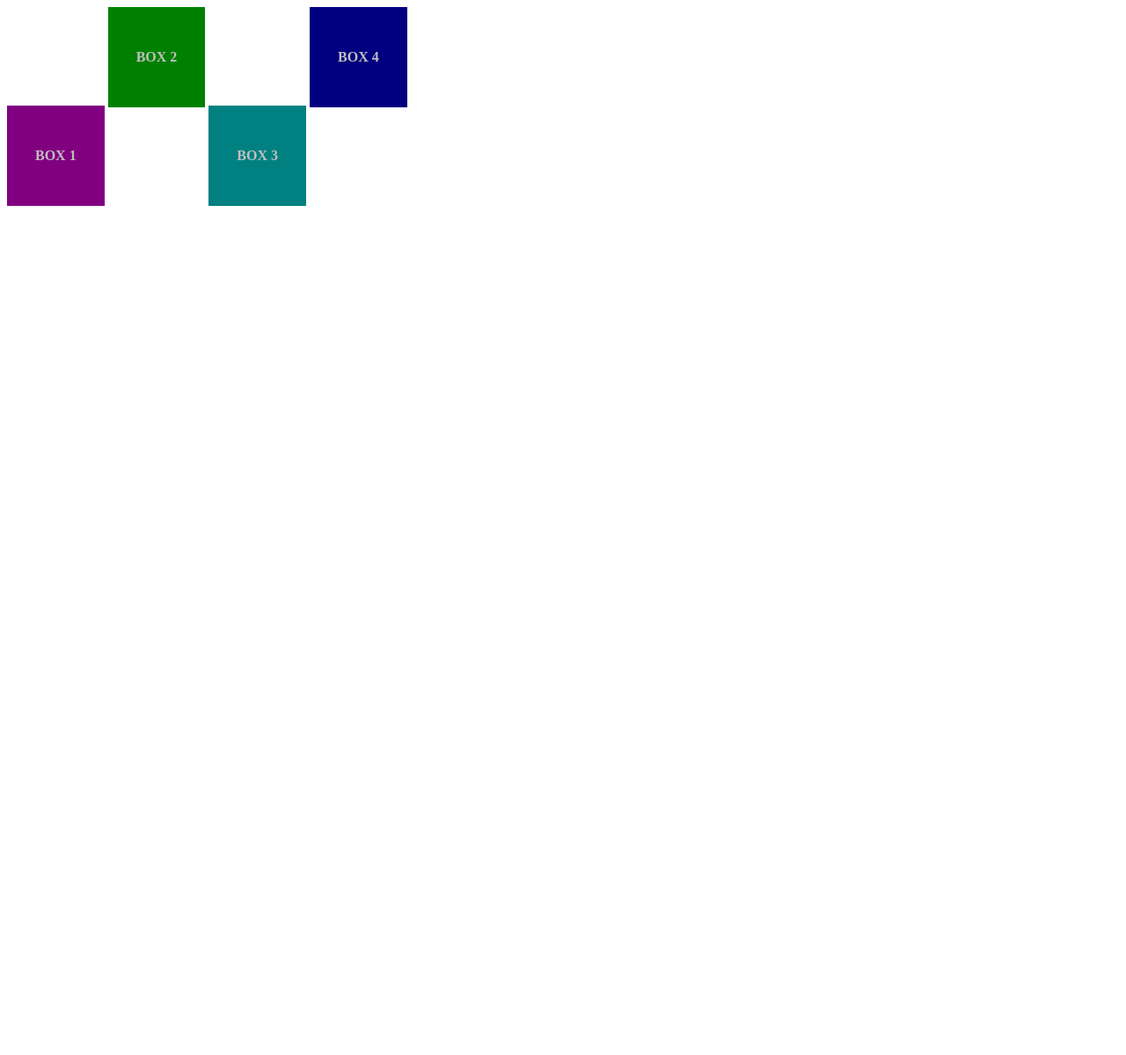
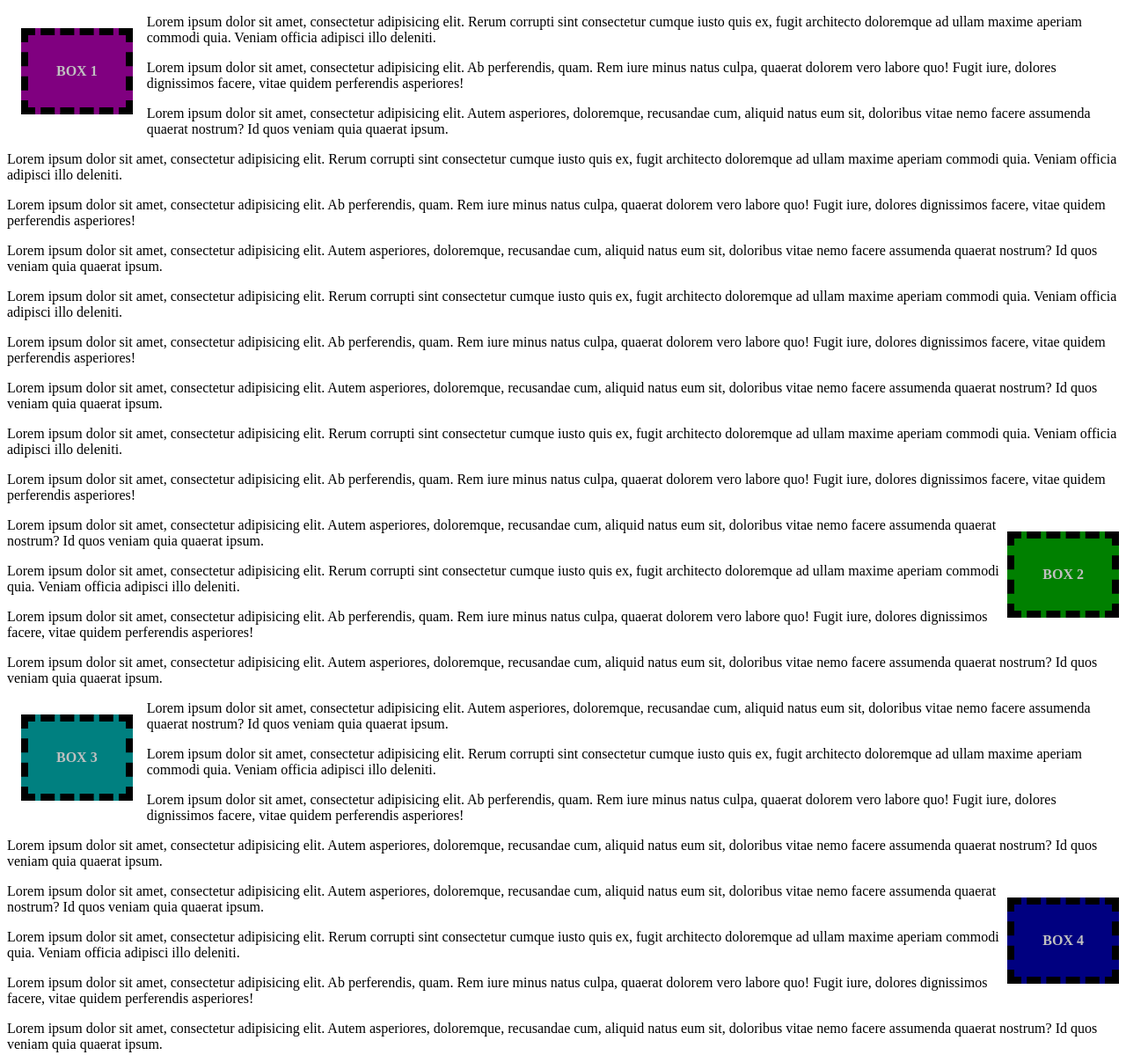
Before and after one commit to ValeritaPaz/practicando-con-position, a plain HTML site: page index.html in a window 1280 px wide. Shown: the whole page at 88% size. Before the commit the page ends 800 px from the top, so only its background shows below. Drawn offline with Linux system fonts and the light colour scheme.

Commit message:
usando float

```diff
--- a/index.html
+++ b/index.html
@@ -6,17 +6,40 @@
 	<link rel="stylesheet" type="text/css" href="main.css">
 </head>
 <body>
-	<div class="caja1">
-		<p><strong>BOX 1</strong></p>
+	<div>
+		<p class="caja1"><strong>BOX 1</strong></p>
+		<p>Lorem ipsum dolor sit amet, consectetur adipisicing elit. Rerum corrupti sint consectetur cumque iusto quis ex, fugit architecto doloremque ad ullam maxime aperiam commodi quia. Veniam officia adipisci illo deleniti.</p>
+		<p>Lorem ipsum dolor sit amet, consectetur adipisicing elit. Ab perferendis, quam. Rem iure minus natus culpa, quaerat dolorem vero labore quo! Fugit iure, dolores dignissimos facere, vitae quidem perferendis asperiores!</p>
+		<p>Lorem ipsum dolor sit amet, consectetur adipisicing elit. Autem asperiores, doloremque, recusandae cum, aliquid natus eum sit, doloribus vitae nemo facere assumenda quaerat nostrum? Id quos veniam quia quaerat ipsum.</p>
+		<p>Lorem ipsum dolor sit amet, consectetur adipisicing elit. Rerum corrupti sint consectetur cumque iusto quis ex, fugit architecto doloremque ad ullam maxime aperiam commodi quia. Veniam officia adipisci illo deleniti.</p>
+		<p>Lorem ipsum dolor sit amet, consectetur adipisicing elit. Ab perferendis, quam. Rem iure minus natus culpa, quaerat dolorem vero labore quo! Fugit iure, dolores dignissimos facere, vitae quidem perferendis asperiores!</p>
+		<p>Lorem ipsum dolor sit amet, consectetur adipisicing elit. Autem asperiores, doloremque, recusandae cum, aliquid natus eum sit, doloribus vitae nemo facere assumenda quaerat nostrum? Id quos veniam quia quaerat ipsum.</p>
+		<p>Lorem ipsum dolor sit amet, consectetur adipisicing elit. Rerum corrupti sint consectetur cumque iusto quis ex, fugit architecto doloremque ad ullam maxime aperiam commodi quia. Veniam officia adipisci illo deleniti.</p>
+		<p>Lorem ipsum dolor sit amet, consectetur adipisicing elit. Ab perferendis, quam. Rem iure minus natus culpa, quaerat dolorem vero labore quo! Fugit iure, dolores dignissimos facere, vitae quidem perferendis asperiores!</p>
+		<p>Lorem ipsum dolor sit amet, consectetur adipisicing elit. Autem asperiores, doloremque, recusandae cum, aliquid natus eum sit, doloribus vitae nemo facere assumenda quaerat nostrum? Id quos veniam quia quaerat ipsum.</p>
+		<p>Lorem ipsum dolor sit amet, consectetur adipisicing elit. Rerum corrupti sint consectetur cumque iusto quis ex, fugit architecto doloremque ad ullam maxime aperiam commodi quia. Veniam officia adipisci illo deleniti.</p>
+		<p>Lorem ipsum dolor sit amet, consectetur adipisicing elit. Ab perferendis, quam. Rem iure minus natus culpa, quaerat dolorem vero labore quo! Fugit iure, dolores dignissimos facere, vitae quidem perferendis asperiores!</p>
 	</div>
-	<div class="caja2">
-		<p><strong>BOX 2</strong></p>
+	<div>
+		<p class="caja2"><strong>BOX 2</strong></p>
+		<p>Lorem ipsum dolor sit amet, consectetur adipisicing elit. Autem asperiores, doloremque, recusandae cum, aliquid natus eum sit, doloribus vitae nemo facere assumenda quaerat nostrum? Id quos veniam quia quaerat ipsum.</p>
+		<p>Lorem ipsum dolor sit amet, consectetur adipisicing elit. Rerum corrupti sint consectetur cumque iusto quis ex, fugit architecto doloremque ad ullam maxime aperiam commodi quia. Veniam officia adipisci illo deleniti.</p>
+		<p>Lorem ipsum dolor sit amet, consectetur adipisicing elit. Ab perferendis, quam. Rem iure minus natus culpa, quaerat dolorem vero labore quo! Fugit iure, dolores dignissimos facere, vitae quidem perferendis asperiores!</p>
+		<p>Lorem ipsum dolor sit amet, consectetur adipisicing elit. Autem asperiores, doloremque, recusandae cum, aliquid natus eum sit, doloribus vitae nemo facere assumenda quaerat nostrum? Id quos veniam quia quaerat ipsum.</p>
 	</div>
-	<div class="caja3">
-		<p><strong>BOX 3</strong></p>
+	<div>
+		<p class="caja3"><strong>BOX 3</strong></p>
+		<p>Lorem ipsum dolor sit amet, consectetur adipisicing elit. Autem asperiores, doloremque, recusandae cum, aliquid natus eum sit, doloribus vitae nemo facere assumenda quaerat nostrum? Id quos veniam quia quaerat ipsum.</p>
+		<p>Lorem ipsum dolor sit amet, consectetur adipisicing elit. Rerum corrupti sint consectetur cumque iusto quis ex, fugit architecto doloremque ad ullam maxime aperiam commodi quia. Veniam officia adipisci illo deleniti.</p>
+		<p>Lorem ipsum dolor sit amet, consectetur adipisicing elit. Ab perferendis, quam. Rem iure minus natus culpa, quaerat dolorem vero labore quo! Fugit iure, dolores dignissimos facere, vitae quidem perferendis asperiores!</p>
+		<p>Lorem ipsum dolor sit amet, consectetur adipisicing elit. Autem asperiores, doloremque, recusandae cum, aliquid natus eum sit, doloribus vitae nemo facere assumenda quaerat nostrum? Id quos veniam quia quaerat ipsum.</p>
 	</div>
-	<div class="caja4">
-		<p><strong>BOX 4</strong></p>
+	<div>
+		<p class="caja4"><strong>BOX 4</strong></p>
+		<p>Lorem ipsum dolor sit amet, consectetur adipisicing elit. Autem asperiores, doloremque, recusandae cum, aliquid natus eum sit, doloribus vitae nemo facere assumenda quaerat nostrum? Id quos veniam quia quaerat ipsum.</p>
+		<p>Lorem ipsum dolor sit amet, consectetur adipisicing elit. Rerum corrupti sint consectetur cumque iusto quis ex, fugit architecto doloremque ad ullam maxime aperiam commodi quia. Veniam officia adipisci illo deleniti.</p>
+		<p>Lorem ipsum dolor sit amet, consectetur adipisicing elit. Ab perferendis, quam. Rem iure minus natus culpa, quaerat dolorem vero labore quo! Fugit iure, dolores dignissimos facere, vitae quidem perferendis asperiores!</p>
+		<p>Lorem ipsum dolor sit amet, consectetur adipisicing elit. Autem asperiores, doloremque, recusandae cum, aliquid natus eum sit, doloribus vitae nemo facere assumenda quaerat nostrum? Id quos veniam quia quaerat ipsum.</p>
 	</div>
 
 </body>
--- a/main.css
+++ b/main.css
@@ -2,23 +2,29 @@
 	background-color: purple;
 	padding: 2em;
 	display: inline-block;
-	position: relative; top: 7em;
+	float: left;
 	color: silver;
+	margin: 1em;
+	border: .5em dashed black;
 }
 
 .caja2 {
 	background-color: green;
 	padding: 2em;
 	display: inline-block;
+	float: right;
 	color: silver;
+	border: .5em dashed black;
 }
 
 .caja3 {
 	background-color: teal;
 	padding: 2em;
 	display: inline-block;
-	position: relative; top: 7em;
 	color: silver;
+	float: left;
+	margin: 1em;
+	border: .5em dashed black;
 }
 
 .caja4 {
@@ -26,4 +32,6 @@
 	padding: 2em;
 	display: inline-block;
 	color: silver;
+	float: right;
+	border: .5em dashed black;
 }
```
